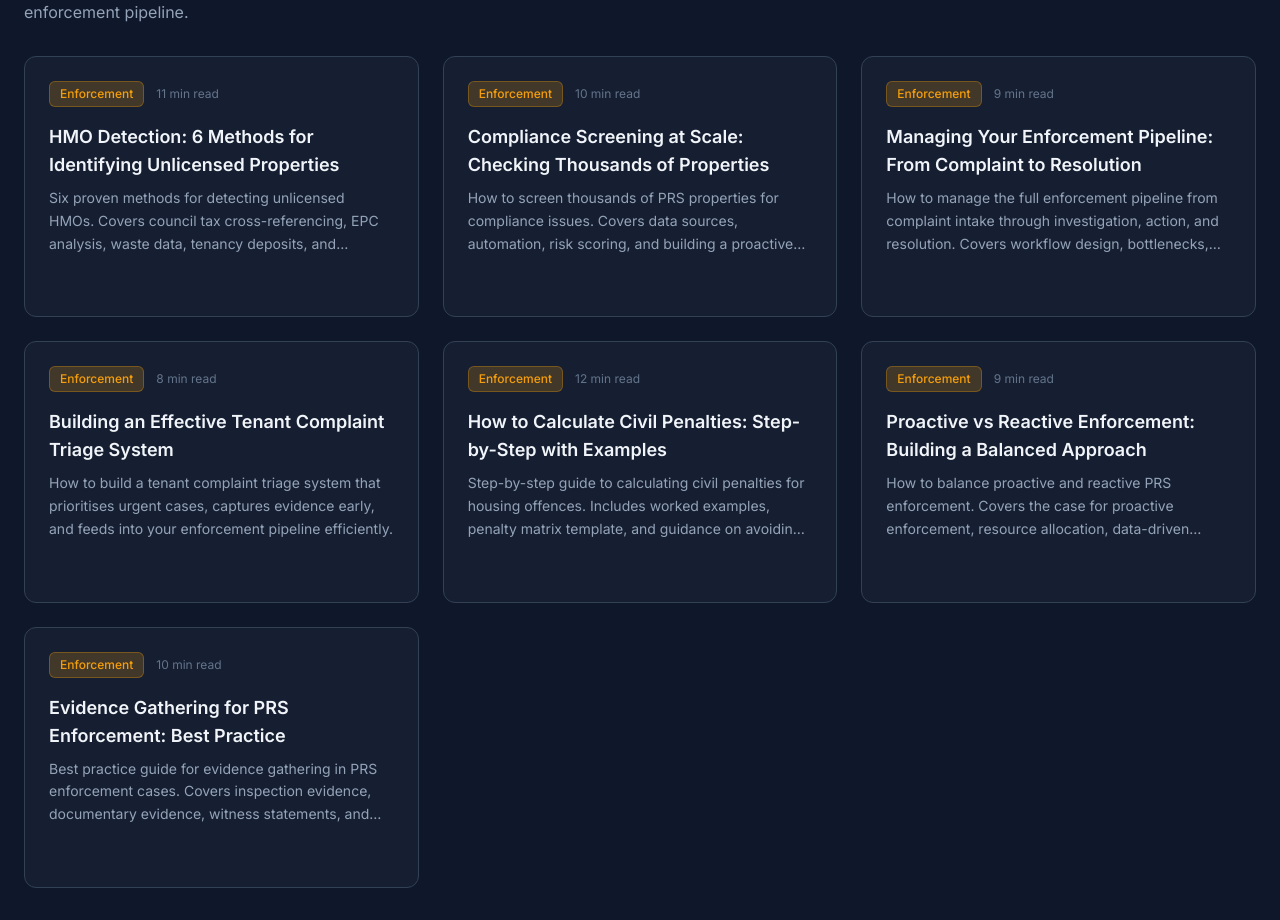
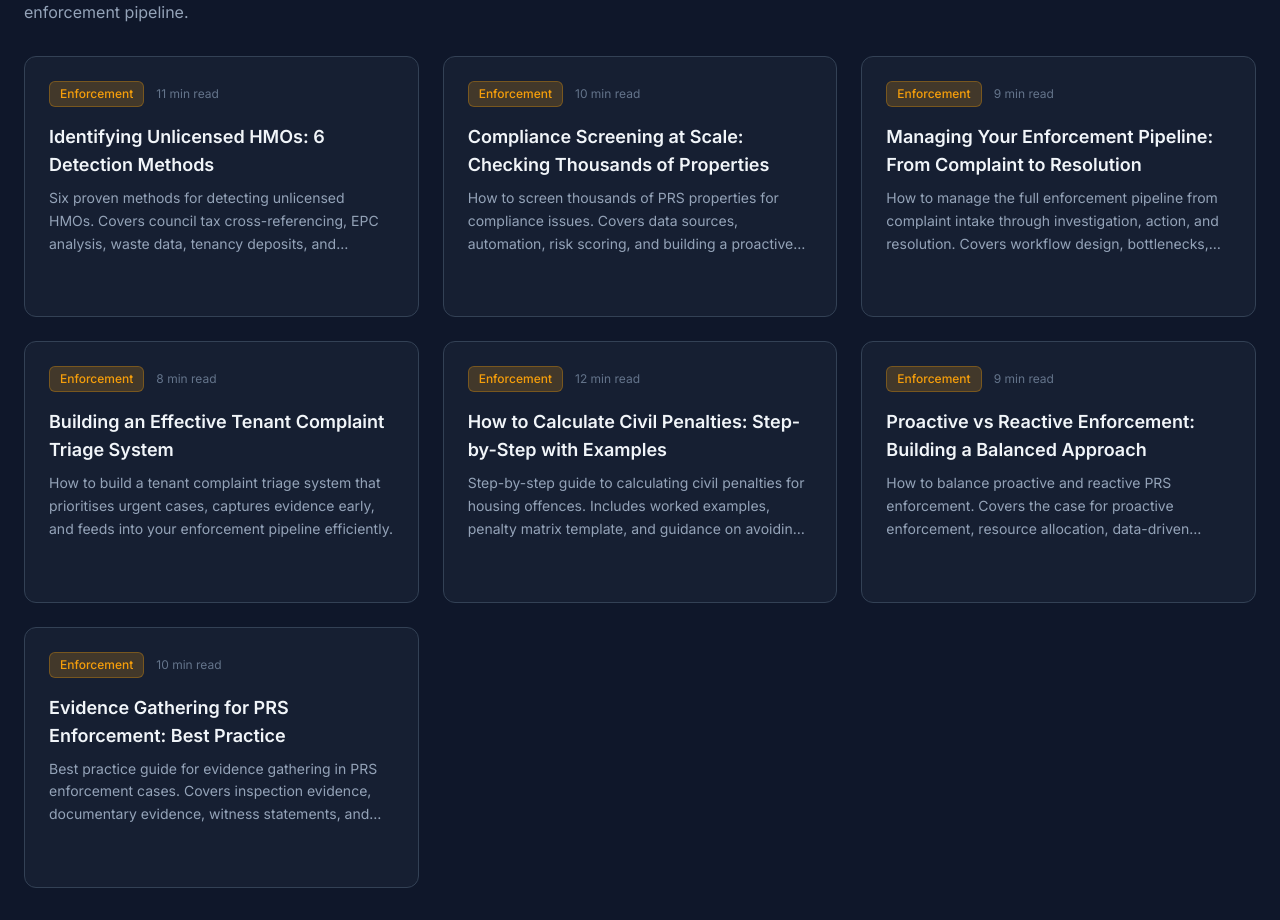
Before and after one commit to skillettsites/prscheck, a Next.js app: page /resources in a window 1280 px wide. Shown: the part 1902-2822 px from the top of the page. Built offline with nearby package versions, Linux system fonts and the light colour scheme; no server answers.

Commit message:
Lead the HMO detection page with the unlicensed-HMO query. (#2)

```diff
--- a/src/data/articles.ts
+++ b/src/data/articles.ts
@@ -478,7 +478,7 @@ export const articles: Article[] = [
   // ─────────────────────────────────────────────────────────────
   {
     slug: "hmo-detection-methods",
-    title: "HMO Detection: 6 Methods for Identifying Unlicensed Properties",
+    title: "Identifying Unlicensed HMOs: 6 Detection Methods",
     metaDescription:
       "Six proven methods for detecting unlicensed HMOs. Covers council tax cross-referencing, EPC analysis, waste data, tenancy deposits, and technology-assisted approaches.",
     category: "Enforcement",
```
